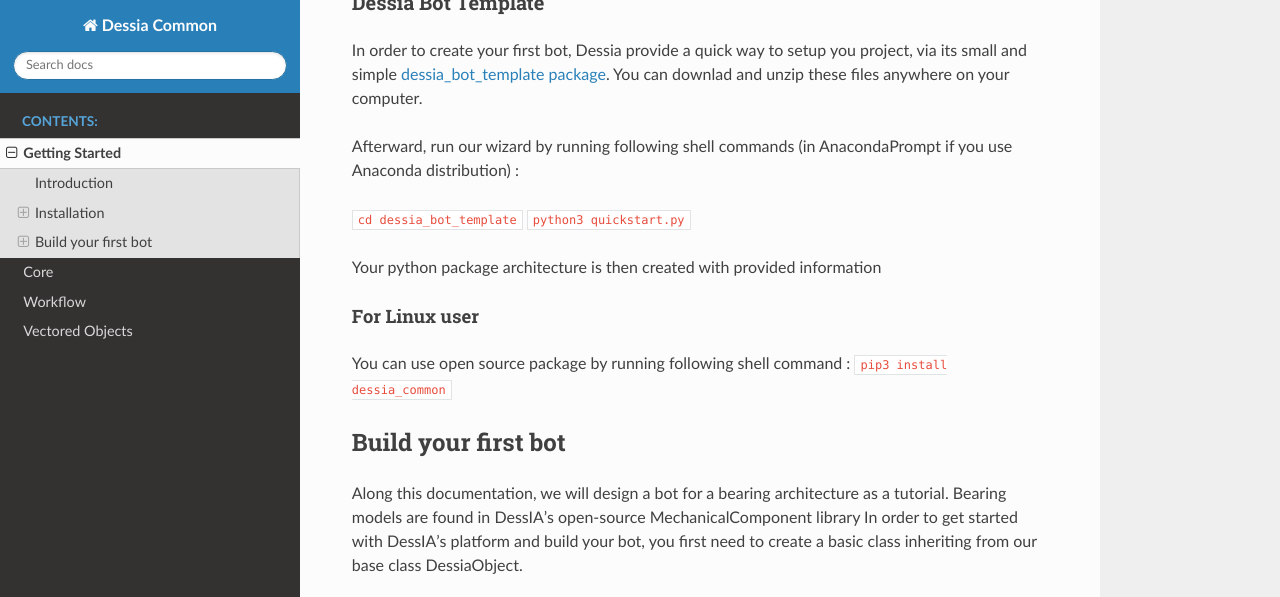
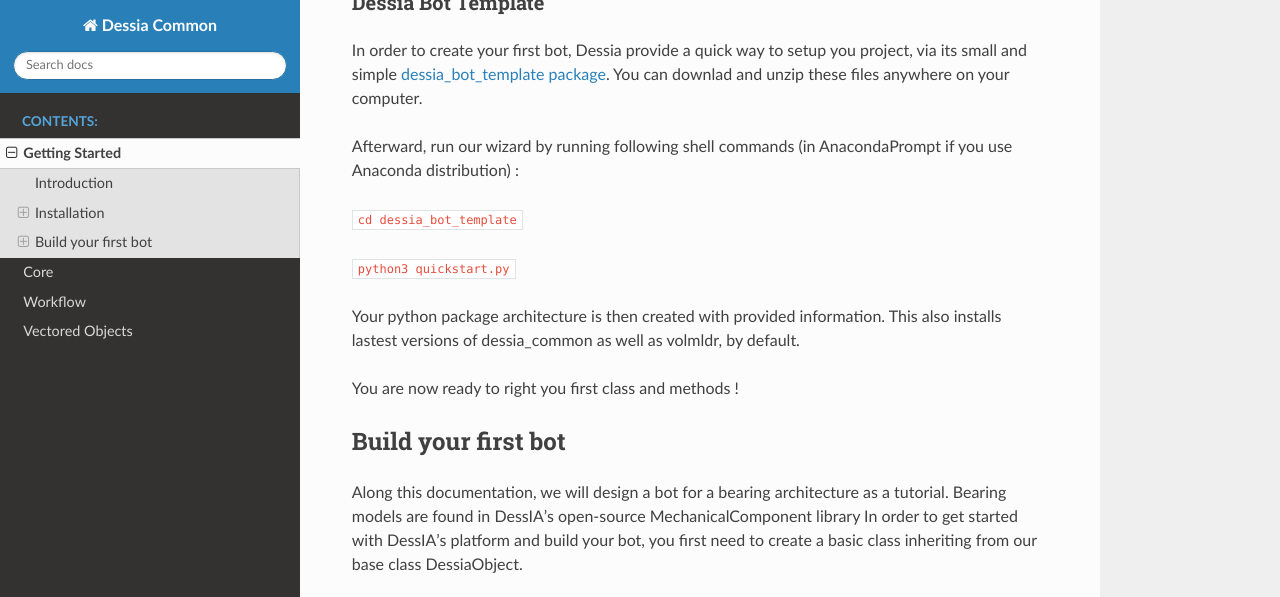
Before and after one commit to Dessia-tech/dessia_common, a Sphinx documentation site: the page built from doc/source/getting_started.rst, in a window 1280 px wide and 900 px high, scrolled down 815 px, cut to the strip 0-597 px from the top of the window. Built offline with Sphinx 7.4.7 and the Read the Docs theme 2.0.0, drawn with Linux system fonts in a browser that asks for light colours.

Commit message:
Move some lines

```diff
--- a/doc/source/getting_started.rst
+++ b/doc/source/getting_started.rst
@@ -38,17 +38,12 @@
 Afterward, run our wizard by running following shell commands (in AnacondaPrompt if you use Anaconda distribution) :
 
 ``cd dessia_bot_template``
+
 ``python3 quickstart.py``
 
-Your python package architecture is then created with provided information
+Your python package architecture is then created with provided information. This also installs lastest versions of dessia_common as well as volmldr, by default.
 
-
-For Linux user
-==============
-
-You can use open source package by running following shell command :
-``pip3 install dessia_common``
-
+You are now ready to right you first class and methods !
 
 
 Build your first bot
```
